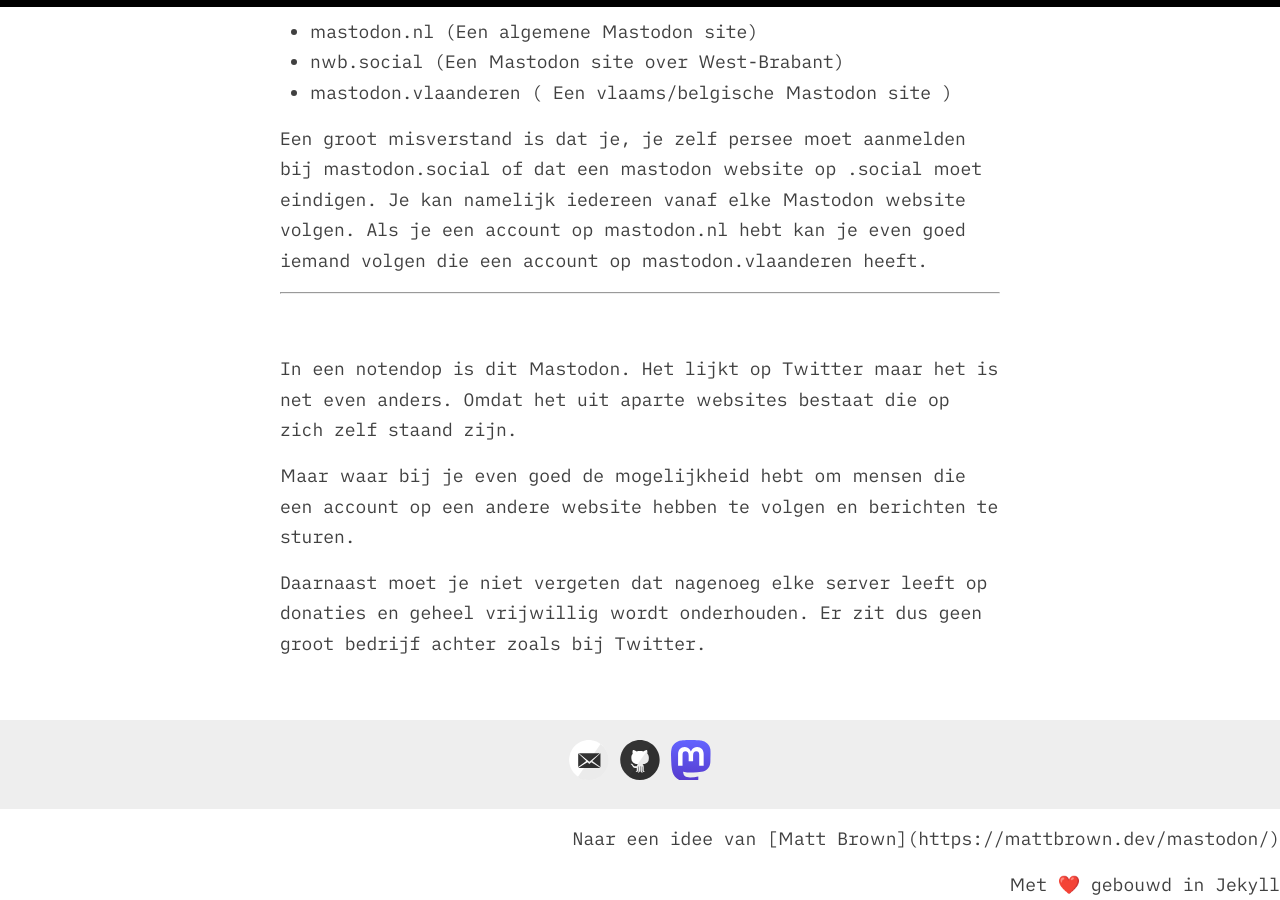
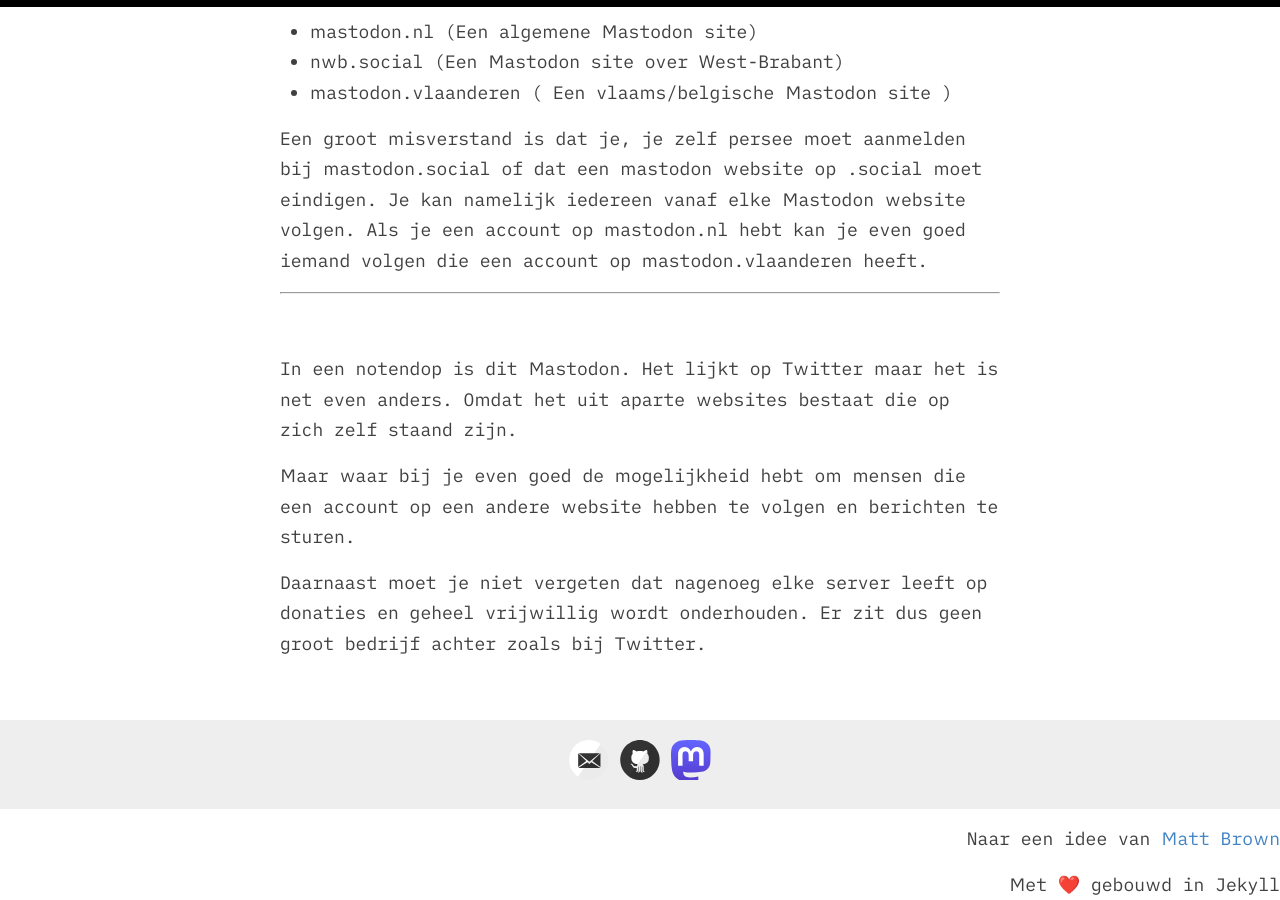
Before and after one commit to appdesign1987/mastodonuitgelegd, a Jekyll site: the page built from index.html, in a window 1280 px wide and 900 px high, scrolled down 4063 px. Built offline with Jekyll 4.4.1, drawn with Linux system fonts in a browser that asks for light colours; the list of posts is cut into pages by our own code; some of the changed lines change nothing that is shown.

Commit message:
Update footer.html

```diff
--- a/_includes/footer.html
+++ b/_includes/footer.html
@@ -1,2 +1,2 @@
-<p>Naar een idee van [Matt Brown](https://mattbrown.dev/mastodon/)</br></p>
+<p>Naar een idee van <a href="https://mattbrown.dev/mastodon/" title="Matt Brown">Matt Brown</a></br></p>
 <p>Met ❤️ gebouwd in Jekyll</p>
```
